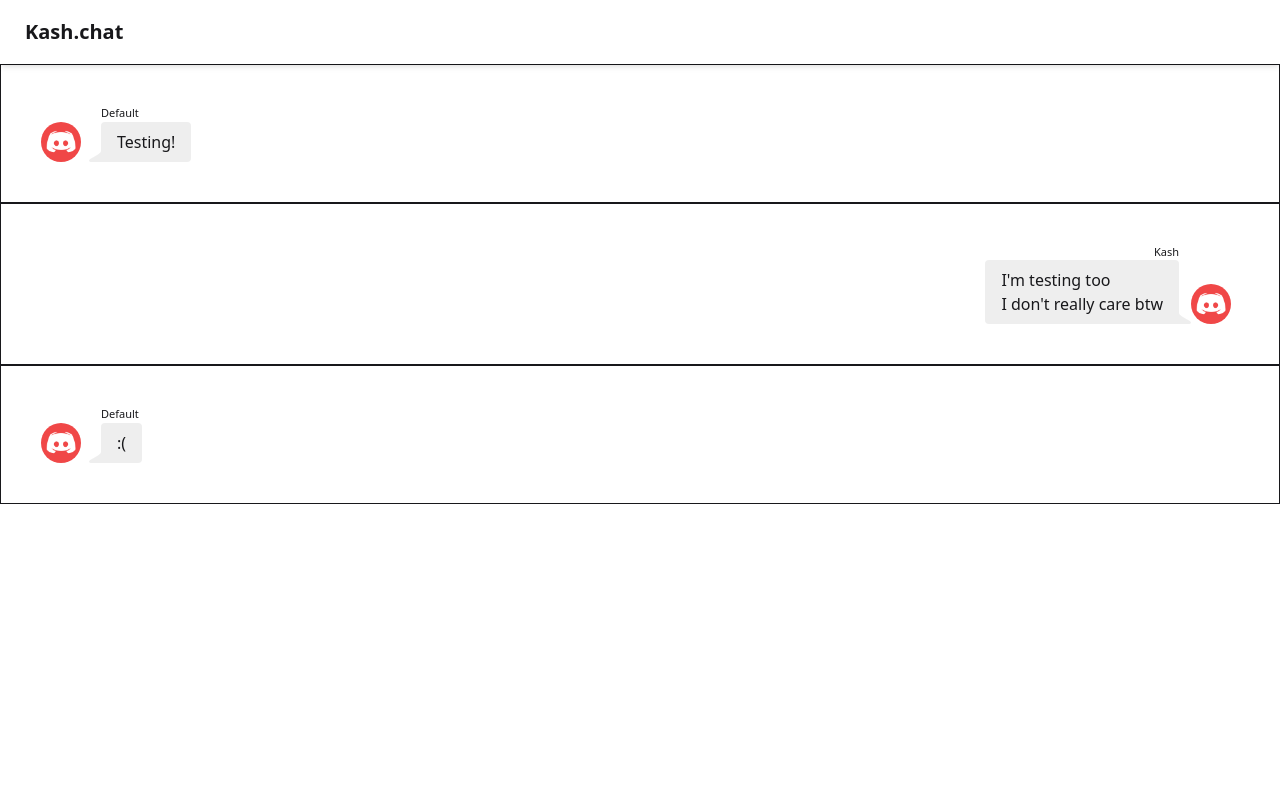
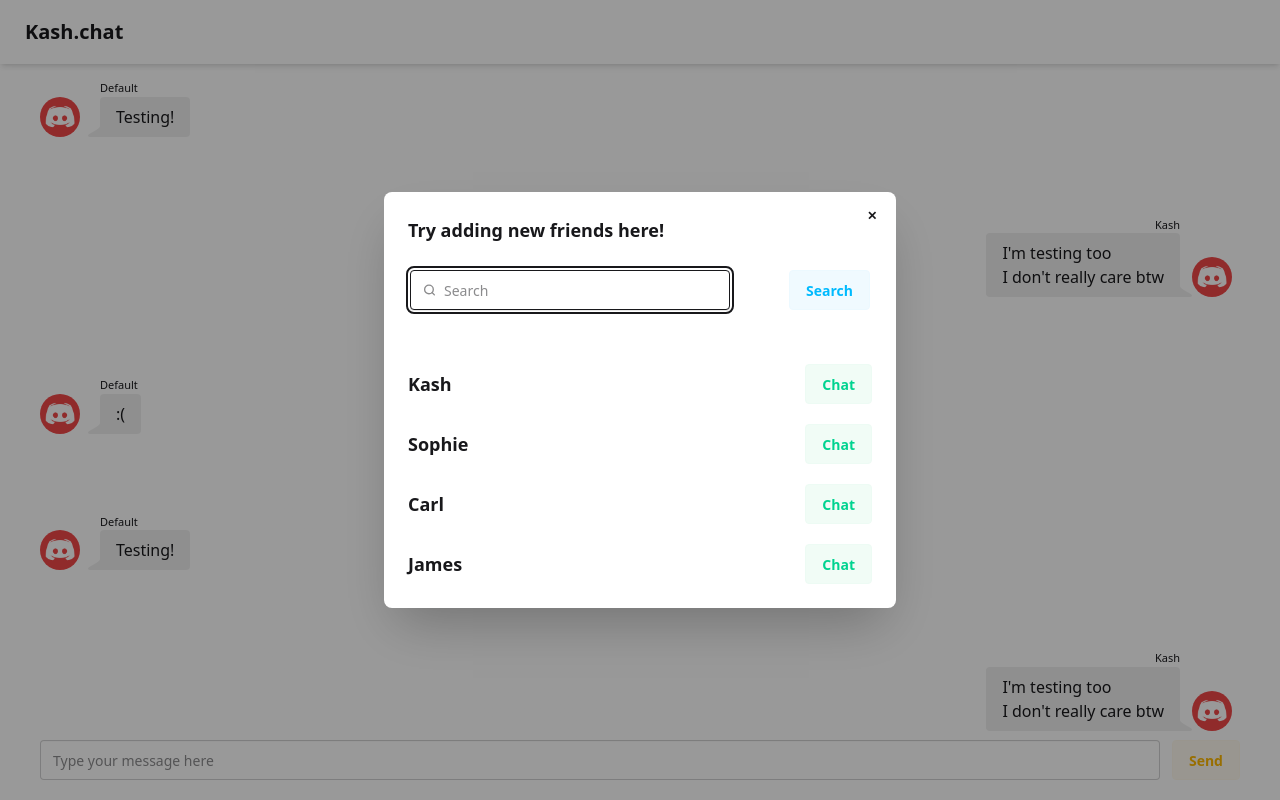
Before and after one commit to 0xKash/messaging_app_frontend, a React (Vite) app: page /chat in a window 1280 px wide. Both pictures are taken after a click on the button 1223 px from the left and 32 px from the top of the page. Shown: the top 800 px of the page. Built offline with nearby package versions, Linux system fonts and the light colour scheme.

Commit message:
feat: Add modal & improve user friendly interface

```diff
--- a/src/components/chat/chatmessageend.jsx
+++ b/src/components/chat/chatmessageend.jsx
@@ -1,7 +1,7 @@
 const ChatMessageEnd = ({ author, pfp, content }) => {
   return (
     <>
-      <div className="chat chat-end p-10 border">
+      <div className="chat chat-end p-10">
         <div className="chat-image avatar mr-2">
           <div className="w-10 rounded-full">
             <img src={pfp} alt="" />
--- a/src/components/chat/chatmessagestart.jsx
+++ b/src/components/chat/chatmessagestart.jsx
@@ -1,7 +1,7 @@
 const ChatMessageStart = ({ author, pfp, content }) => {
   return (
     <>
-      <div className="chat chat-start p-10 border">
+      <div className="chat chat-start p-10">
         <div className="chat-image avatar mr-2">
           <div className="w-10 rounded-full">
             <img src={pfp} alt="" />
--- /dev/null
+++ b/src/components/chat/messageinputfield.jsx
@@ -0,0 +1,19 @@
+const MessageInputField = () => {
+  return (
+    <>
+      <form
+        action=""
+        className=" w-full flex justify-center px-10 mb-5 fixed bottom-0"
+      >
+        <input
+          type="text"
+          placeholder="Type your message here"
+          className="input w-full"
+        />
+        <button className="btn btn-soft btn-warning ml-3">Send</button>
+      </form>
+    </>
+  );
+};
+
+export default MessageInputField;
--- /dev/null
+++ b/src/components/modal/friend.jsx
@@ -0,0 +1,14 @@
+const Friend = ({ username }) => {
+  return (
+    <div className="mt-3">
+      <div className="flex items-center">
+        <h2 className="card-title mr-auto">{username}</h2>
+        <div className="card-actions justify-end">
+          <button className="btn btn-soft btn-success">Chat</button>
+        </div>
+      </div>
+    </div>
+  );
+};
+
+export default Friend;
--- /dev/null
+++ b/src/components/modal/modal.jsx
@@ -0,0 +1,53 @@
+import Friend from "./friend";
+
+const Modal = () => {
+  return (
+    <dialog id="modal" className="modal">
+      <div className="modal-box">
+        <h3 className="font-bold text-lg">Try adding new friends here!</h3>
+        <form action=""></form>
+
+        <div className="modal-action flex flex-col">
+          <form
+            action=""
+            method="dialog"
+            className="mr-auto w-full flex items-center p-0.5"
+          >
+            <label className="input">
+              <svg
+                className="h-[1em] opacity-50"
+                xmlns="http://www.w3.org/2000/svg"
+                viewBox="0 0 24 24"
+              >
+                <g
+                  strokeLinejoin="round"
+                  strokeLinecap="round"
+                  strokeWidth="2.5"
+                  fill="none"
+                  stroke="currentColor"
+                >
+                  <circle cx="11" cy="11" r="8"></circle>
+                  <path d="m21 21-4.3-4.3"></path>
+                </g>
+              </svg>
+              <input type="search" className="grow" placeholder="Search" />
+            </label>
+
+            <button className="btn btn-soft btn-info ml-auto">Search</button>
+
+            <button className="btn btn-sm btn-circle btn-ghost absolute right-2 top-2">
+              ✕
+            </button>
+          </form>
+          <br />
+          <Friend username={"Kash"} />
+          <Friend username={"Sophie"} />
+          <Friend username={"Carl"} />
+          <Friend username={"James"} />
+        </div>
+      </div>
+    </dialog>
+  );
+};
+
+export default Modal;
--- a/src/components/navbar.jsx
+++ b/src/components/navbar.jsx
@@ -1,12 +1,13 @@
-import { useNavigate } from "react-router-dom";
-
 const Navbar = () => {
   return (
-    <div className="navbar bg-main shadow-md p-2 ">
+    <div className="navbar bg-base-100 shadow-md p-2 fixed top-0 z-999 ">
       <a className="btn btn-ghost text-xl" href="/">
         Kash.chat
       </a>
-      <button className="btn btn-ghost ml-auto mr-5">
+      <button
+        className="btn btn-ghost ml-auto mr-5"
+        onClick={() => document.getElementById("modal").showModal()}
+      >
         <svg
           xmlns="http://www.w3.org/2000/svg"
           height="24px"
--- a/src/pages/chat.jsx
+++ b/src/pages/chat.jsx
@@ -1,11 +1,16 @@
 import ChatMessageEnd from "../components/chat/chatmessageend";
 import ChatMessageStart from "../components/chat/chatmessagestart";
+import MessageInputField from "../components/chat/messageinputfield";
 import Navbar from "../components/navbar";
+import Modal from "../components/modal/modal";
 
 const Chat = () => {
   return (
     <>
+      <div className="h-screen">
         <Navbar />
+        <Modal />
+        <div className="w-full h-10"></div>
         <ChatMessageStart
           author={"Default"}
           pfp={"src/assets/default-profile.png"}
@@ -25,6 +30,68 @@ const Chat = () => {
           pfp={"src/assets/default-profile.png"}
           content={":("}
         />
+        <ChatMessageStart
+          author={"Default"}
+          pfp={"src/assets/default-profile.png"}
+          content={"Testing!"}
+        />
+        <ChatMessageEnd
+          author={"Kash"}
+          pfp={"src/assets/default-profile.png"}
+          content={
+            <p>
+              I'm testing too <br /> I don't really care btw
+            </p>
+          }
+        />
+        <ChatMessageStart
+          author={"Default"}
+          pfp={"src/assets/default-profile.png"}
+          content={":("}
+        />
+        <ChatMessageStart
+          author={"Default"}
+          pfp={"src/assets/default-profile.png"}
+          content={"Testing!"}
+        />
+        <ChatMessageEnd
+          author={"Kash"}
+          pfp={"src/assets/default-profile.png"}
+          content={
+            <p>
+              I'm testing too <br /> I don't really care btw
+            </p>
+          }
+        />
+        <ChatMessageStart
+          author={"Default"}
+          pfp={"src/assets/default-profile.png"}
+          content={":("}
+        />
+        <ChatMessageStart
+          author={"Default"}
+          pfp={"src/assets/default-profile.png"}
+          content={"Testing!"}
+        />
+        <ChatMessageEnd
+          author={"Kash"}
+          pfp={"src/assets/default-profile.png"}
+          content={
+            <p>
+              I'm testing too <br /> I don't really care btw
+            </p>
+          }
+        />
+        <ChatMessageStart
+          author={"Default"}
+          pfp={"src/assets/default-profile.png"}
+          content={":("}
+        />
+        <div className="w-full h-20"></div>
+        <div className="flex justify-center mt-100">
+          <MessageInputField />
+        </div>
+      </div>
     </>
   );
 };
--- a/src/pages/home.jsx
+++ b/src/pages/home.jsx
@@ -1,11 +1,16 @@
 import ChatPreview from "../components/home/chatpreview-card";
 import Navbar from "../components/navbar";
+import Modal from "../components/modal/modal";
 
 const Home = () => {
   return (
     <>
       <Navbar />
+      <Modal />
 
+      <ChatPreview />
+      <ChatPreview />
+      <ChatPreview />
       <ChatPreview />
       <ChatPreview />
       <ChatPreview />
```
Lines whose indentation alone changed are shown as unchanged.
